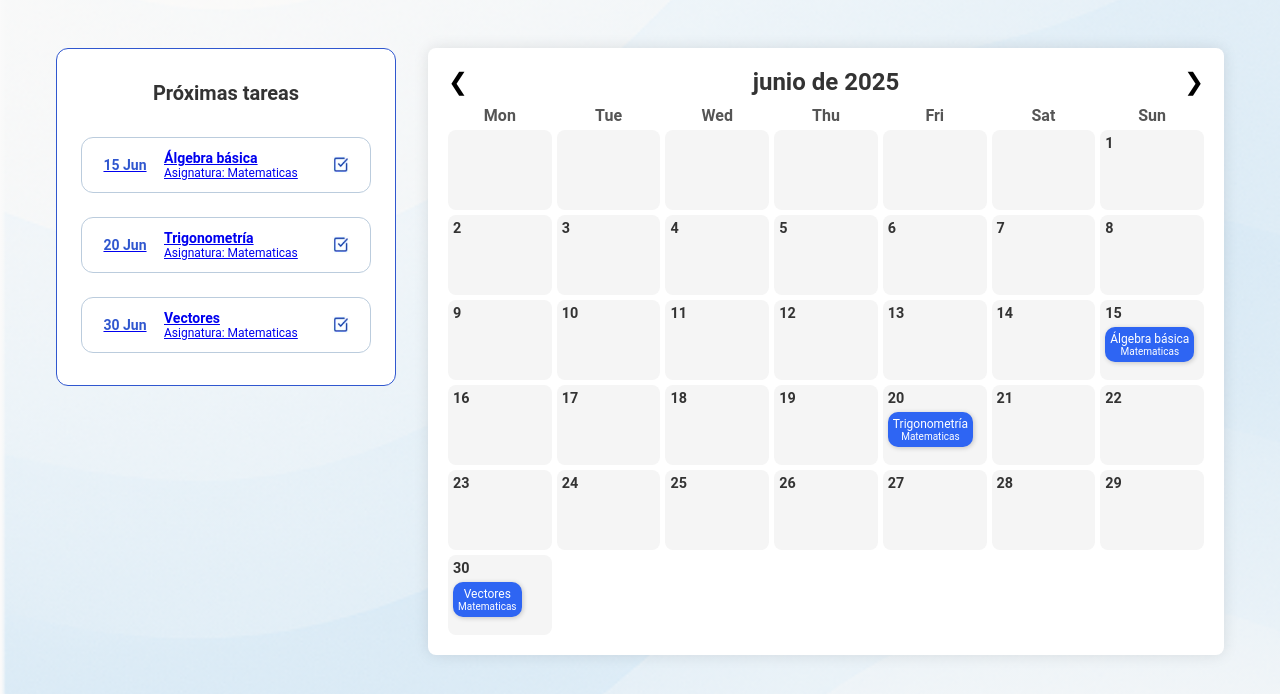
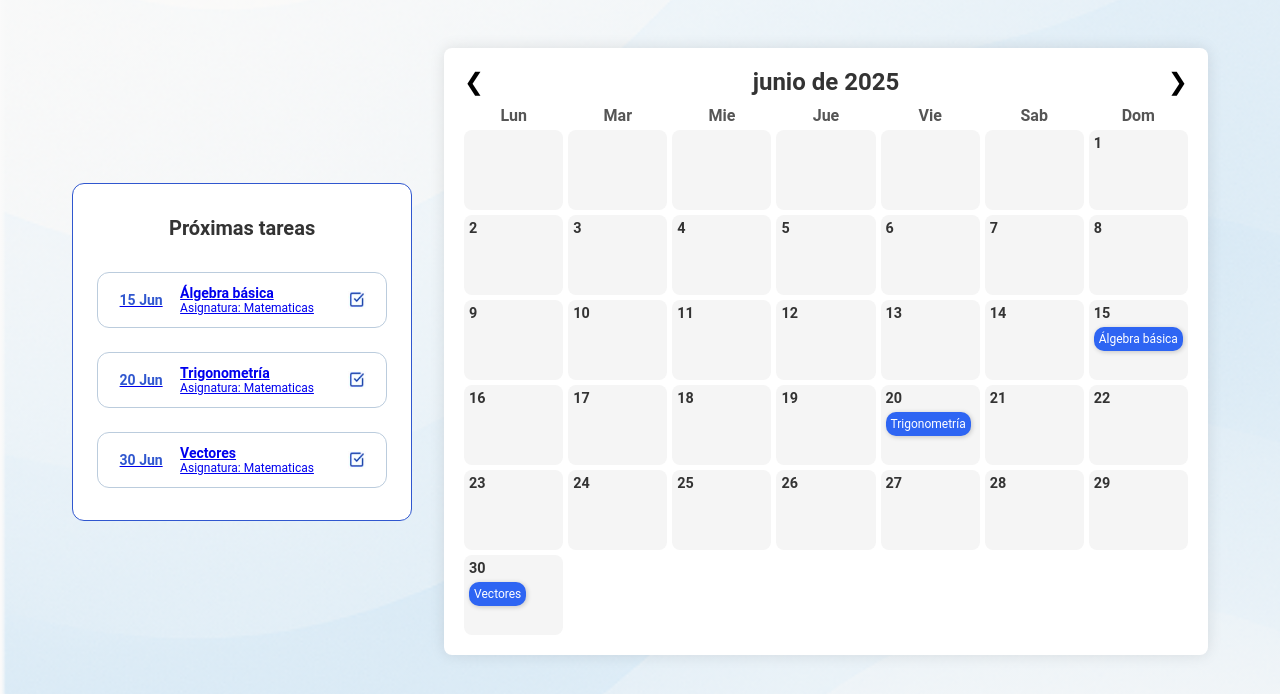
Before and after one commit to Alex-LG-Dev/PW-GTI, a PHP site: page /PROA/app/calendario_alumno.php?id_asignatura=1 in a window 1280 px wide. Shown: the part 106-800 px from the top of the page. Run offline with PHP 8.4, Linux system fonts and the light colour scheme; a user stored in the database is signed in; data comes from the database, SQL or seed files in the repository.

Commit message:
calendario

```diff
--- a/src/PROA/app/calendario_alumno.php
+++ b/src/PROA/app/calendario_alumno.php
@@ -105,13 +105,13 @@ $asignatura = $result->fetch_assoc()['nombre'] ?? 'Asignatura';
         <button id="nextMonth">&#10095;</button>
       </div>
       <div class="calendar-grid">
-        <div class="day-name">Mon</div>
-        <div class="day-name">Tue</div>
-        <div class="day-name">Wed</div>
-        <div class="day-name">Thu</div>
-        <div class="day-name">Fri</div>
-        <div class="day-name">Sat</div>
-        <div class="day-name">Sun</div>
+        <div class="day-name">Lun</div>
+        <div class="day-name">Mar</div>
+        <div class="day-name">Mie</div>
+        <div class="day-name">Jue</div>
+        <div class="day-name">Vie</div>
+        <div class="day-name">Sab</div>
+        <div class="day-name">Dom</div>
         <div id="calendarDays" class="calendar-days"></div>
       </div>
     </div>
--- a/src/PROA/app/css/estilos_combinados.css
+++ b/src/PROA/app/css/estilos_combinados.css
@@ -669,6 +669,7 @@ label {
 /* botón guardar / publicar en fila a la derecha */
 
 .botonPROA {
+    display: inline-flex;
     color: #3057CF;
     text-decoration: none;
     padding:8px 24px;
@@ -915,13 +916,11 @@ label {
     flex:1 1 420px;               /* dos columnas a partir de 768 px  */
     display:flex;
     flex-direction:column;
-    gap:48px;                     /* espacio entre alumnos            */
 }
 
 /* nombre + caja entrega + nota */
 .nombre-alumno{
     font-weight:600;
-    margin-bottom:8px;
 }
 .contenedor-entrega{
     display:flex;
@@ -1049,11 +1048,7 @@ label {
         flex:0 0 64px;              /* ancho fijo para pastilla */
     }
 
-    /* 4 ▸ nombre del alumno con margen superior             */
-    .nombre-alumno{
-        margin-bottom:12px;
-        font-size:16px;
-    }
+
 }
 /* =========================================================
    21. CALENDARIO –  layout tarjeta-eventos + calendario
@@ -1064,8 +1059,6 @@ label {
     display:flex;
     flex-direction:column;       /* móvil: una sola columna   */
     gap:32px;
-    max-width:1200px;
-    margin:0 auto;
     padding:32px 16px;
 }
 
@@ -1119,22 +1112,20 @@ label {
 }
 
 /* ----- desktop / tablet ancho: 2 columnas ----- */
-@media (min-width:768px){
+@media (min-width:1000px){
     .calendario-container{
         flex-direction:row;      /* panel a la izquierda      */
-        align-items:flex-start;
+        align-items:center;
+        justify-content: center;
     }
     .panel-eventos{
         flex:0 0 340px;          /* ancho fijo aproximado     */
-    }
-    .calendar{
-        flex:1;                  /* ocupa el resto            */
     }
 }
 /* =========================================================
    22. CALENDARIO  –  ajuste mobile ≤ 640 px
    ========================================================= */
-@media (max-width:640px){
+@media (max-width:1000px){
 
     /* 1 ▸ contenedor en columna, con padding menor */
     .calendario-container{
@@ -1152,9 +1143,7 @@ label {
 
     /* 3 ▸ el propio calendario también 100 % */
     .calendar{
-        width:100%;
         max-width:100%;
-        margin:0 auto;
     }
 }
 /* =========================================================
@@ -1954,7 +1943,7 @@ textarea {
 
 
 .calendar {
-  width: 700px;
+  max-width: 1200px;
   background: white;
   border-radius: 8px;
   box-shadow: 0 0 15px rgba(0,0,0,0.1);
@@ -2507,3 +2496,30 @@ align-self: center;
   color: #000;
   font-family: 'Roboto', sans-serif;
 }
+
+.bloque-but-crear{
+  max-width: 1200px;
+  justify-self: center;
+}
+
+.botonPROA img{
+  width: 20px;
+  margin-left: 5px;
+}
+
+#filtro-nombre{
+  padding: 8px;
+  border: 2px solid #3057CF;
+  border-radius: 12px;
+}
+
+.calendar-grid {
+  display: grid;
+  grid-template-columns: repeat(7, minmax(60px, 1fr)); /* ancho mínimo para cada día */
+  overflow-x: auto;
+  scroll-snap-type: x mandatory;
+  -webkit-overflow-scrolling: touch;
+}
+.calendar-days {
+  display: contents; /* o block si lo cambias a otro contenedor */
+}
--- a/src/PROA/js/calendario.js
+++ b/src/PROA/js/calendario.js
@@ -58,7 +58,6 @@ function renderCalendar(date) {
             title="Ir a la tarea"
           >
             ${shortTitle}
-            <br><small>${tarea.materia}</small>
           </a>
         `;
       })
```
Also changed, not shown: src/PROA/app/Asignatura_Seleccionada_tareas_Profesor.php (+4 -4 lines), src/PROA/img/crear.png (added).
